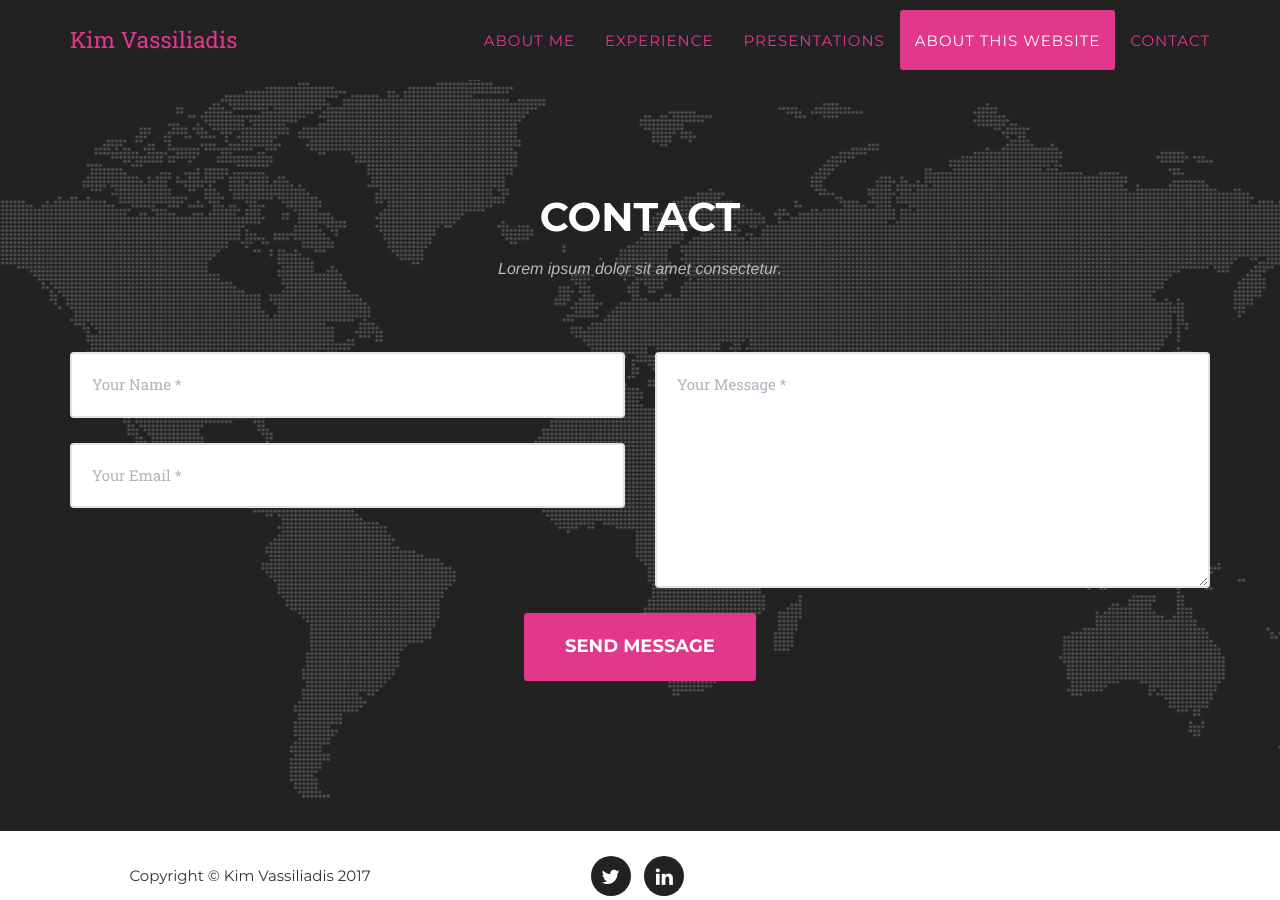
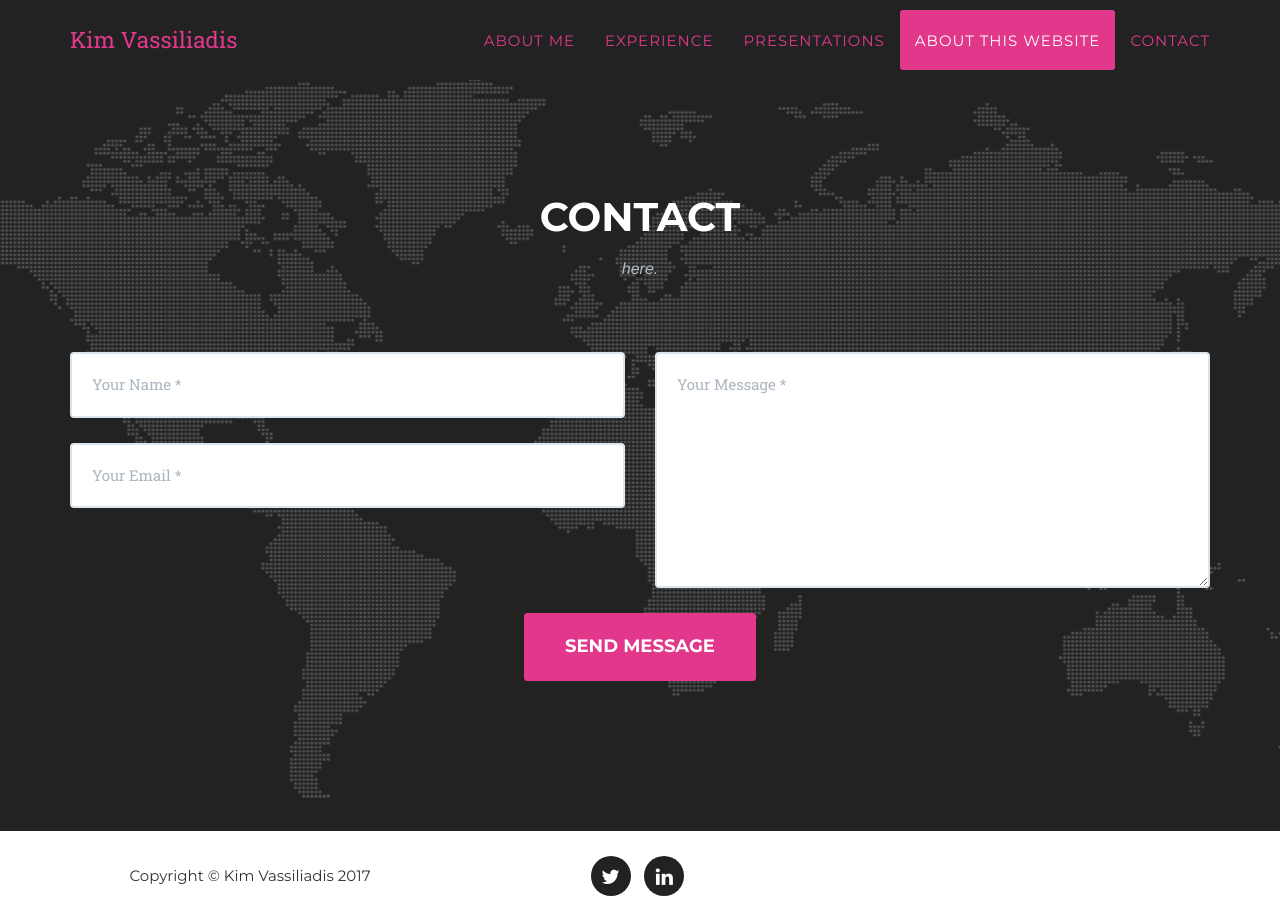
Before and after one commit to kimbrarian/jekyll, a Jekyll site: the page built from index.html, in a window 1280 px wide and 900 px high, scrolled down 8196 px. Built offline with Jekyll 4.4.1, drawn with Linux system fonts in a browser that asks for light colours; some web fonts are replaced.

Commit message:
Update contact.html

```diff
--- a/_includes/contact.html
+++ b/_includes/contact.html
@@ -3,7 +3,7 @@
             <div class="row">
                 <div class="col-lg-12 text-center">
                     <h2 class="section-heading">Contact</h2>
-                    <h3 class="section-subheading text-muted">Lorem ipsum dolor sit amet consectetur.</h3>
+                    <h3 class="section-subheading text-muted">here.</h3>
                 </div>
             </div>
             <div class="row">
```
